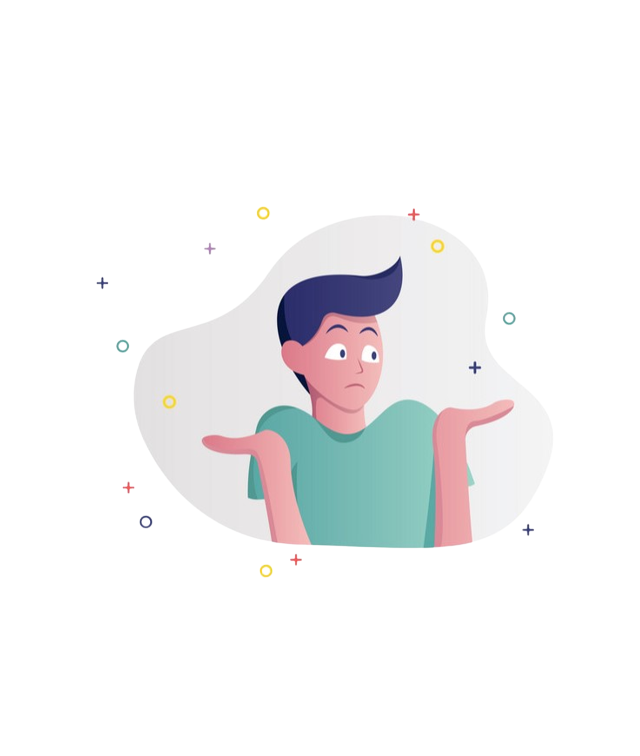
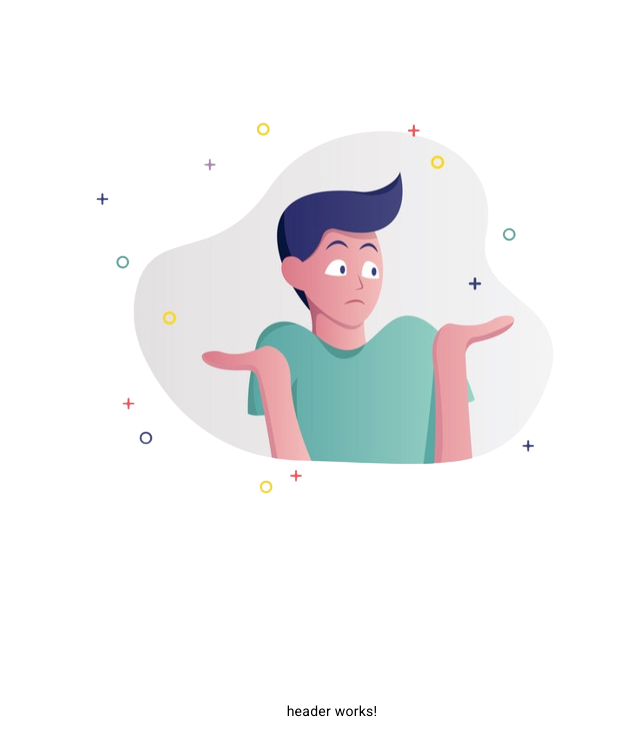
Before and after one commit to githiomi/Click-Mall, an Angular app: page / in a window 1280 px wide. Shown: the top 756 px of the page, without its empty margins (308-948 px from the left). Built offline with nearby package versions, Linux system fonts and the light colour scheme.

Commit message:
Added global styles and variables for the project

```diff
--- a/src/app/app.component.css
+++ b/src/app/app.component.css
@@ -1,5 +1,5 @@
 .app{
-    height: 100vh;
+    min-height: 100vh;
     width: 100%;
     display: grid;
     place-items: center;
--- a/src/app/app.component.html
+++ b/src/app/app.component.html
@@ -2,4 +2,6 @@
 
     <img src="../assets/Images/Error_SVG.png" alt="Page not found">
 
+    <app-header></app-header>
+
 </div>
--- a/src/styles.css
+++ b/src/styles.css
@@ -2,6 +2,19 @@
 @tailwind base;
 @tailwind components;
 @tailwind utilities;
+
+/* Variables */
+:root {
+    --main-background-color: #1E1E1E;
+    --white-text-color: white;
+    --money-green: #f18f01;
+    --white: white;
+    --warning-red: red;
+    --transparent: transparent;
+    --linear-bg: linear-gradient(var(--main-background-color), rgb(20, 30, 20));
+    --disabled: grey;
+    --dark-grey: #333;
+}
 
 /* Project Global Styles */
 html,
@@ -9,9 +22,43 @@ body {
     height: 100%;
 }
 
+*{
+    margin: 0;
+    padding: 0;
+    box-sizing: border-box;
+    scroll-behavior: smooth;
+    transition: all .3s ease-in-out;
+}
+
 body {
-    margin: 0;
     font-family: Roboto, "Helvetica Neue", sans-serif;
+    background-color: var(--white);
 }
-html, body { height: 100%; }
-body { margin: 0; font-family: Roboto, "Helvetica Neue", sans-serif; }
+
+/* Custom Styles */
+li{
+    list-style: none;
+}
+
+a {
+    text-decoration: none;
+}
+
+/* Custom Scrollbar */
+::-webkit-scrollbar{
+    width: .4rem;
+}
+
+::-webkit-scrollbar-track{
+    margin-block: .3rem;
+}
+
+::-webkit-scrollbar-thumb{
+    background: var(--money-green);
+    opacity: .2;
+    border-radius: 100vw;
+}
+
+::-webkit-scrollbar-thumb:hover{
+    opacity: 1;
+}
```
